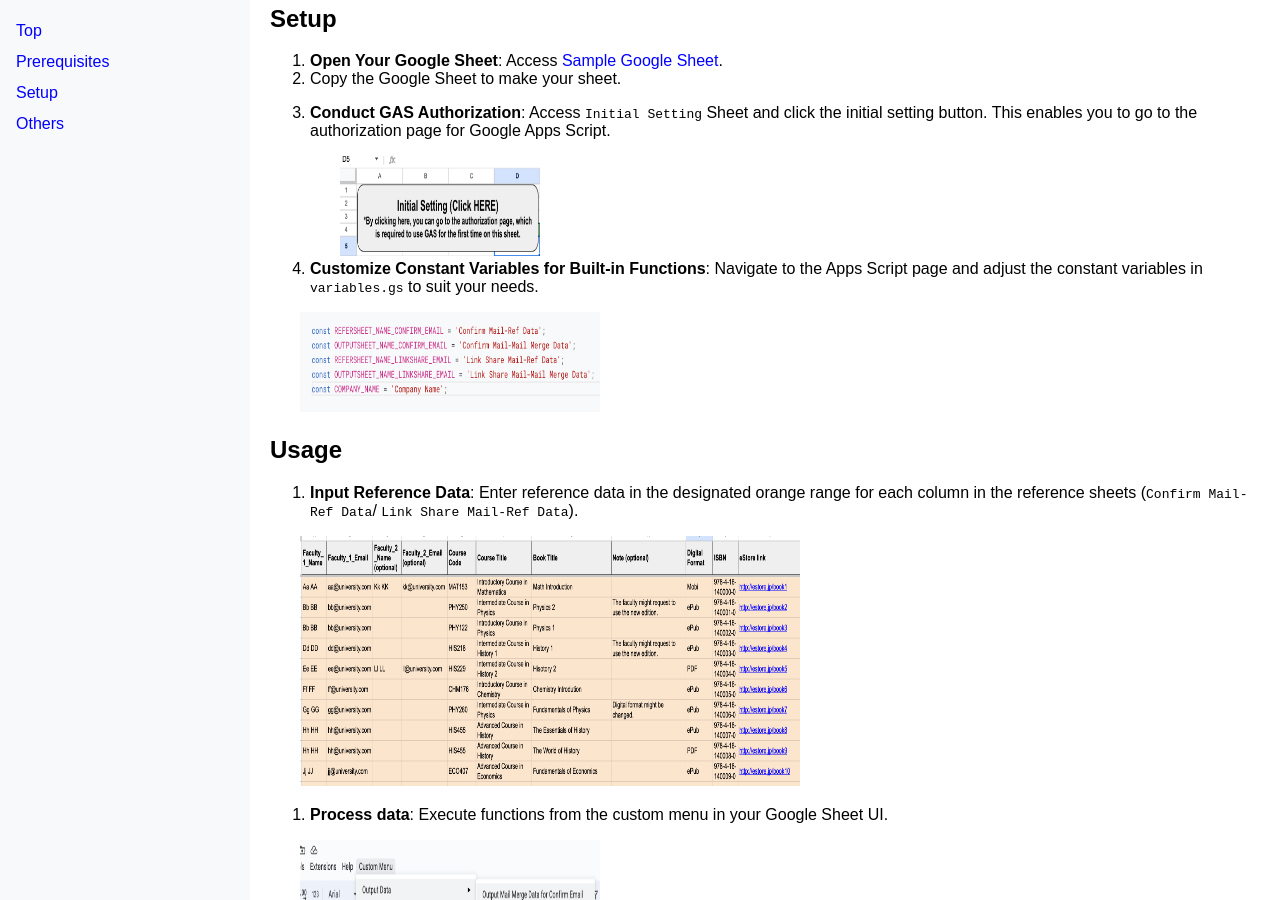
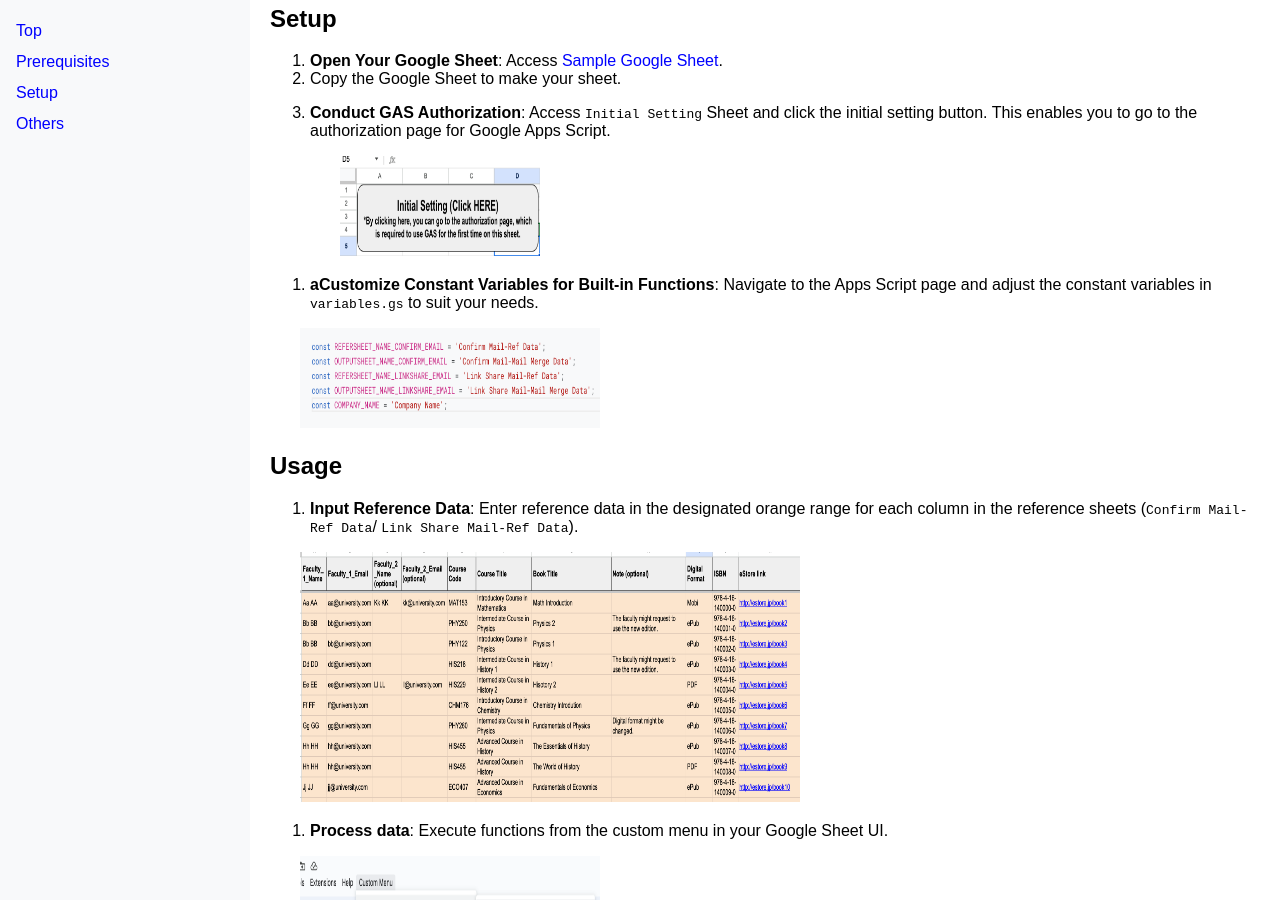
Before and after one commit to tsato21/book-data-organizer, a Jekyll site: the page built from docs/index.md, in a window 1280 px wide and 900 px high, scrolled down 513 px. Built offline with Jekyll 4.4.1, drawn with Linux system fonts in a browser that asks for light colours.

Commit message:
Update index.md

```diff
--- a/docs/index.md
+++ b/docs/index.md
@@ -29,7 +29,8 @@ By automating these processes, the Google Apps Script streamlines the management
       <img src="assets/images/initial-setting.png" alt="Image of Initial Setting" width="200" height="100">
     </div>
 
-4. **Customize Constant Variables for Built-in Functions**: Navigate to the Apps Script page and adjust the constant variables in `variables.gs` to suit your needs.
+<!-- 4 -->
+4. **aCustomize Constant Variables for Built-in Functions**: Navigate to the Apps Script page and adjust the constant variables in `variables.gs` to suit your needs.
 <div style="margin-left: 30px">
   <img src="assets/images/custom-variables.png" alt="Image of Variables Customization" width="300" height="100">
 </div>
```
